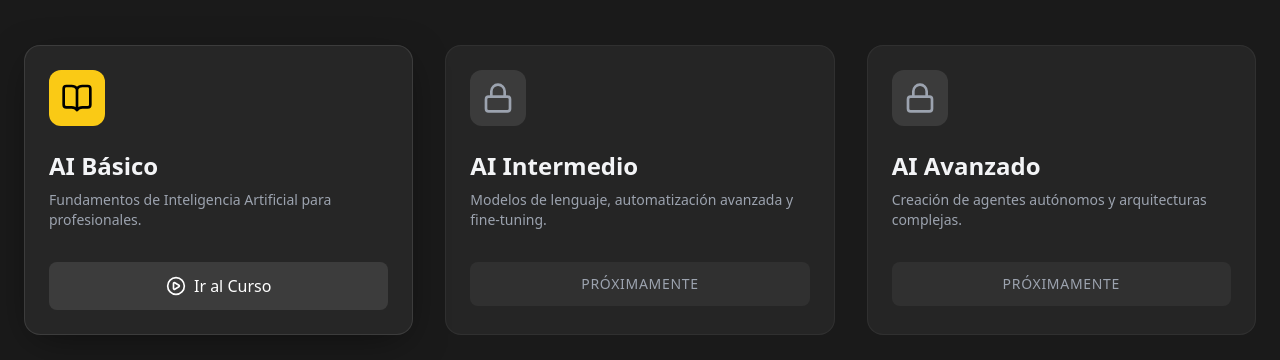
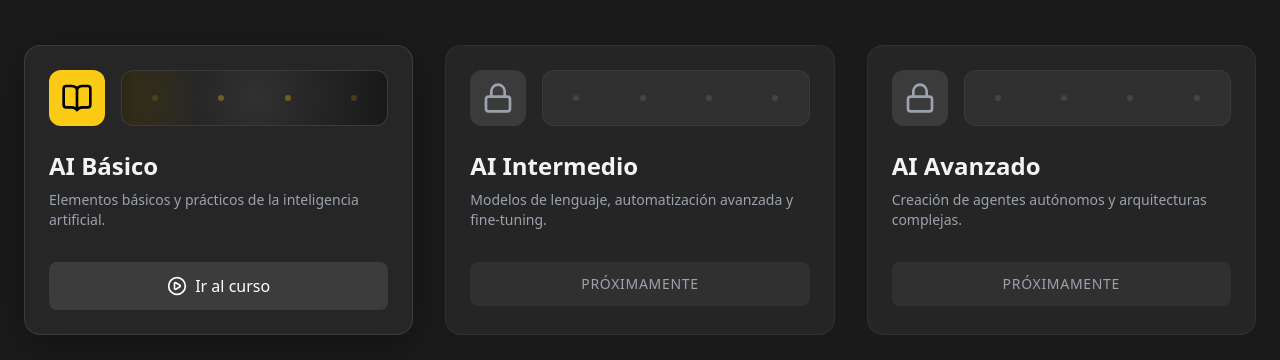
Before and after one commit to nerid/cursos-datatester, a Next.js app: page /dashboard in a window 1280 px wide. Shown: the part 197-557 px from the top of the page. Built offline with nearby package versions, Linux system fonts and the light colour scheme; no server answers; sample sign-in values are in the browser's storage.

Commit message:
Update dashboard course description and add animated tech pattern

```diff
--- a/src/app/dashboard/page.tsx
+++ b/src/app/dashboard/page.tsx
@@ -21,7 +21,7 @@ export default function Dashboard() {
     {
       id: "ai-basico",
       title: "AI Básico",
-      description: "Fundamentos de Inteligencia Artificial para profesionales.",
+      description: "Elementos básicos y prácticos de la inteligencia artificial.",
       status: "active",
       icon: <BookOpen className="w-8 h-8 text-black" />,
       sessions: 4
@@ -96,10 +96,48 @@ export default function Dashboard() {
                   : "bg-white/5 border-white/5 opacity-70"
               }`}
             >
-              <div className={`w-14 h-14 rounded-xl flex items-center justify-center mb-6 ${
-                course.status === "active" ? "bg-[var(--color-hornette-primary)]" : "bg-white/10"
-              }`}>
-                {course.icon}
+              <div className="flex items-center gap-4 mb-6">
+                <div className={`w-14 h-14 rounded-xl flex items-center justify-center flex-shrink-0 ${
+                  course.status === "active" ? "bg-[var(--color-hornette-primary)]" : "bg-white/10"
+                }`}>
+                  {course.icon}
+                </div>
+
+                {/* Tech Pattern Animation */}
+                <div className="flex-1 h-14 rounded-xl bg-white/5 border border-white/5 overflow-hidden relative">
+                  {course.status === "active" ? (
+                    <>
+                      <motion.div
+                        animate={{
+                          x: ["-100%", "200%"]
+                        }}
+                        transition={{
+                          repeat: Infinity,
+                          duration: 2.5,
+                          ease: "linear"
+                        }}
+                        className="absolute inset-0 w-1/2 bg-gradient-to-r from-transparent via-[var(--color-hornette-primary)]/20 to-transparent skew-x-12"
+                      />
+                      <div className="absolute inset-0 flex items-center justify-around opacity-40">
+                        {[0, 1, 2, 3].map((i) => (
+                          <motion.div
+                            key={i}
+                            animate={{ opacity: [0.2, 1, 0.2] }}
+                            transition={{ repeat: Infinity, duration: 1.5, delay: i * 0.2 }}
+                            className="w-1.5 h-1.5 rounded-full bg-[var(--color-hornette-primary)]"
+                          />
+                        ))}
+                      </div>
+                      <div className="absolute inset-0 bg-[radial-gradient(circle_at_center,transparent_0%,rgba(0,0,0,0.5)_100%)]" />
+                    </>
+                  ) : (
+                    <div className="absolute inset-0 flex items-center justify-around opacity-10">
+                      {[0, 1, 2, 3].map((i) => (
+                        <div key={i} className="w-1.5 h-1.5 rounded-full bg-white" />
+                      ))}
+                    </div>
+                  )}
+                </div>
               </div>
 
               <h2 className="text-2xl font-bold mb-2">{course.title}</h2>
@@ -113,7 +151,7 @@ export default function Dashboard() {
                   className="w-full flex items-center justify-center gap-2 py-3 rounded-lg bg-white/10 text-white font-medium hover:bg-[var(--color-hornette-primary)] hover:text-black transition-colors"
                 >
                   <PlayCircle className="w-5 h-5" />
-                  Ir al Curso
+                  Ir al curso
                 </Link>
               ) : (
                 <button
```
